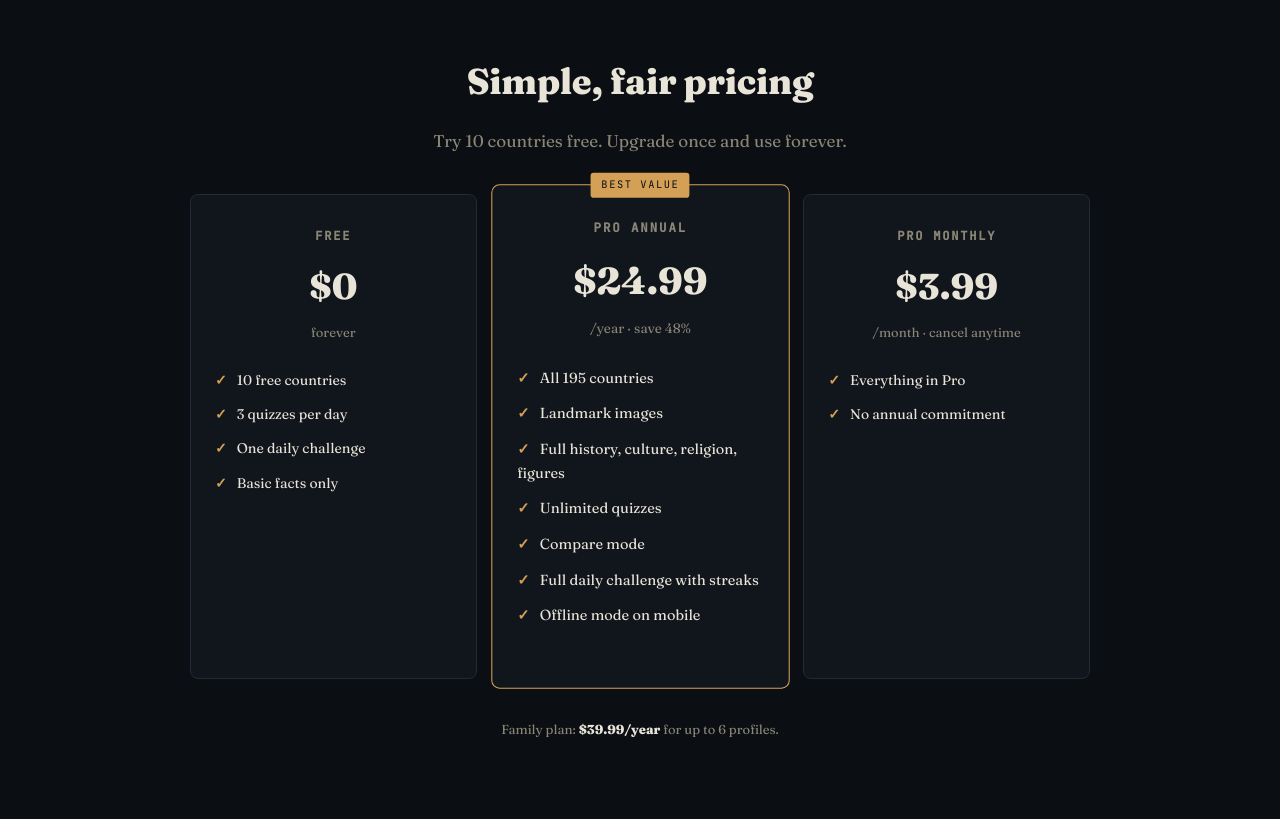
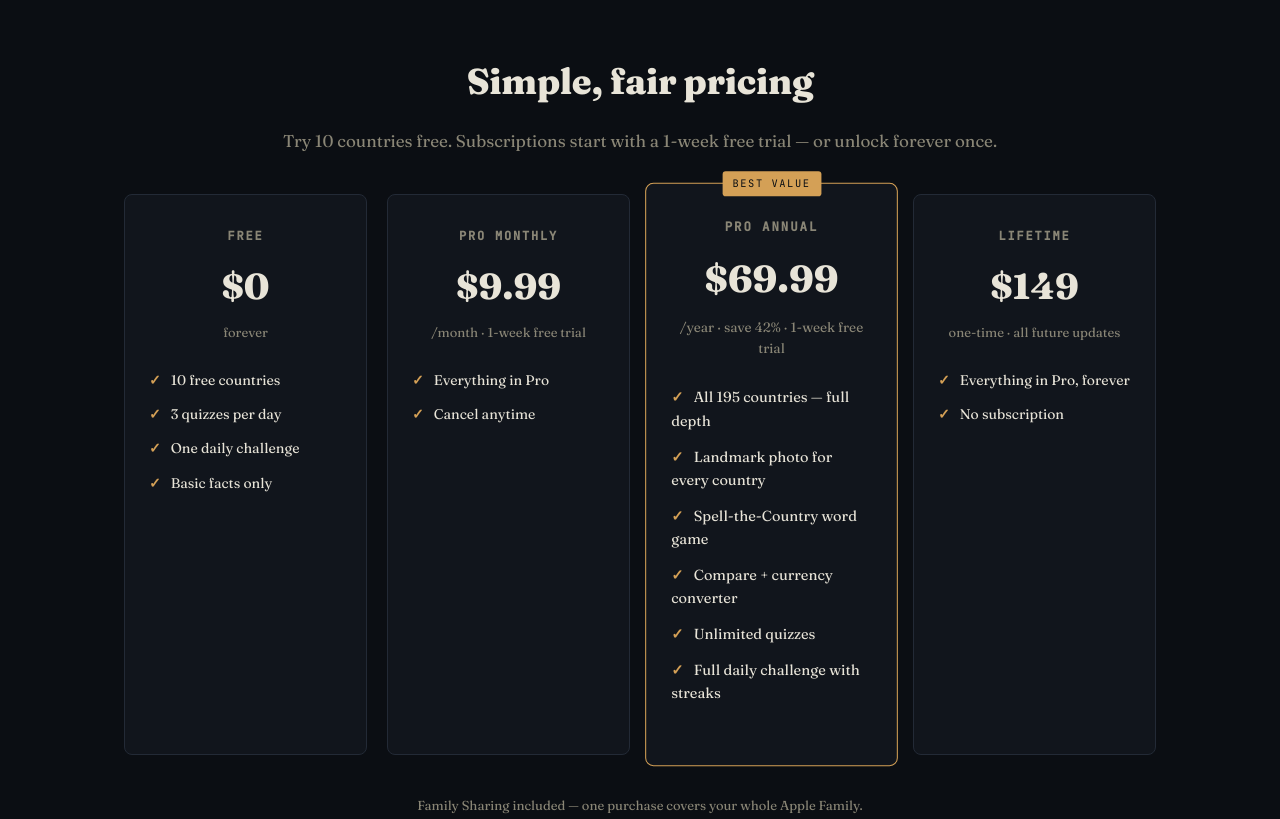
Before and after one commit to digitalcrest01/atlas, a plain HTML site: page index.html in a window 1280 px wide. Shown: the part 1420-2239 px from the top of the page. Drawn offline with Linux system fonts and the light colour scheme.

Commit message:
Fix marketing pricing to match app: $9.99 / $69.99 / $149 + Family Sharing
Landing page (index.html + site/index.html) still showed old $24.99/$3.99/$39.99.
Now matches the in-app paywall (Monthly/Annual/Lifetime, 1-week trial, Family Sharing).

```diff
--- a/index.html
+++ b/index.html
@@ -141,9 +141,9 @@
   }
   .plan-grid {
     display: grid;
-    grid-template-columns: repeat(3, 1fr);
+    grid-template-columns: repeat(auto-fit, minmax(200px, 1fr));
     gap: 20px;
-    max-width: 900px;
+    max-width: 1040px;
     margin: 0 auto;
   }
   .plan {
@@ -299,7 +299,7 @@
 <section class="pricing" id="pricing">
   <div class="wrap">
     <h2>Simple, fair pricing</h2>
-    <p class="sub">Try 10 countries free. Upgrade once and use forever.</p>
+    <p class="sub">Try 10 countries free. Subscriptions start with a 1-week free trial — or unlock forever once.</p>
     <div class="plan-grid">
       <div class="plan">
         <h3>Free</h3>
@@ -312,32 +312,40 @@
           <li>Basic facts only</li>
         </ul>
       </div>
+      <div class="plan">
+        <h3>Pro Monthly</h3>
+        <div class="price">$9.99</div>
+        <div class="price-detail">/month · 1-week free trial</div>
+        <ul>
+          <li>Everything in Pro</li>
+          <li>Cancel anytime</li>
+        </ul>
+      </div>
       <div class="plan featured">
         <h3>Pro Annual</h3>
-        <div class="price">$24.99</div>
-        <div class="price-detail">/year · save 48%</div>
+        <div class="price">$69.99</div>
+        <div class="price-detail">/year · save 42% · 1-week free trial</div>
         <ul>
-          <li>All 195 countries</li>
-          <li>Landmark images</li>
-          <li>Full history, culture, religion, figures</li>
+          <li>All 195 countries — full depth</li>
+          <li>Landmark photo for every country</li>
+          <li>Spell-the-Country word game</li>
+          <li>Compare + currency converter</li>
           <li>Unlimited quizzes</li>
-          <li>Compare mode</li>
           <li>Full daily challenge with streaks</li>
-          <li>Offline mode on mobile</li>
         </ul>
       </div>
       <div class="plan">
-        <h3>Pro Monthly</h3>
-        <div class="price">$3.99</div>
-        <div class="price-detail">/month · cancel anytime</div>
+        <h3>Lifetime</h3>
+        <div class="price">$149</div>
+        <div class="price-detail">one-time · all future updates</div>
         <ul>
-          <li>Everything in Pro</li>
-          <li>No annual commitment</li>
+          <li>Everything in Pro, forever</li>
+          <li>No subscription</li>
         </ul>
       </div>
     </div>
     <p style="margin-top: 40px; color: var(--ink-dim); font-size: 13px;">
-      Family plan: <strong style="color:var(--ink);">$39.99/year</strong> for up to 6 profiles.
+      Family Sharing included — one purchase covers your whole Apple Family.
     </p>
   </div>
 </section>
```
Also changed, not shown: site/index.html (+24 -16 lines).
